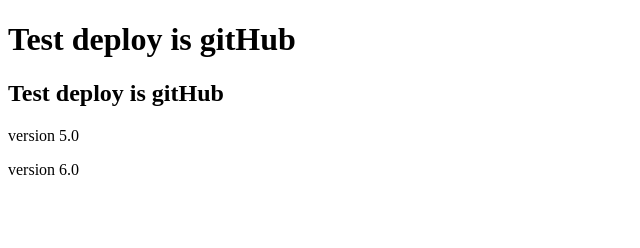
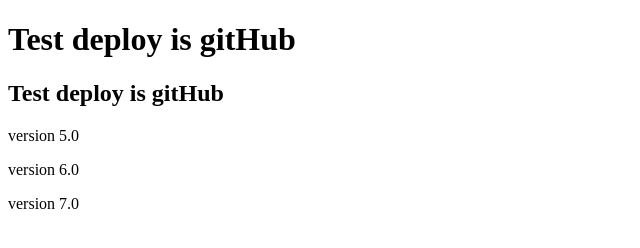
Before and after one commit to Trickster14Master/for-Jenkins-test-, a plain HTML site: page index.html in a window 1280 px wide. Shown: the full height of the page, 0-640 px from the left. Drawn offline with Linux system fonts and the light colour scheme.

Commit message:
version 7, docker

```diff
--- a/index.html
+++ b/index.html
@@ -10,6 +10,7 @@
 	<h2>Test deploy is gitHub</h2>
 	<p>version 5.0</p>
 	<p>version 6.0</p>
+	<p>version 7.0</p>
 
 </body>
 </html>
```
